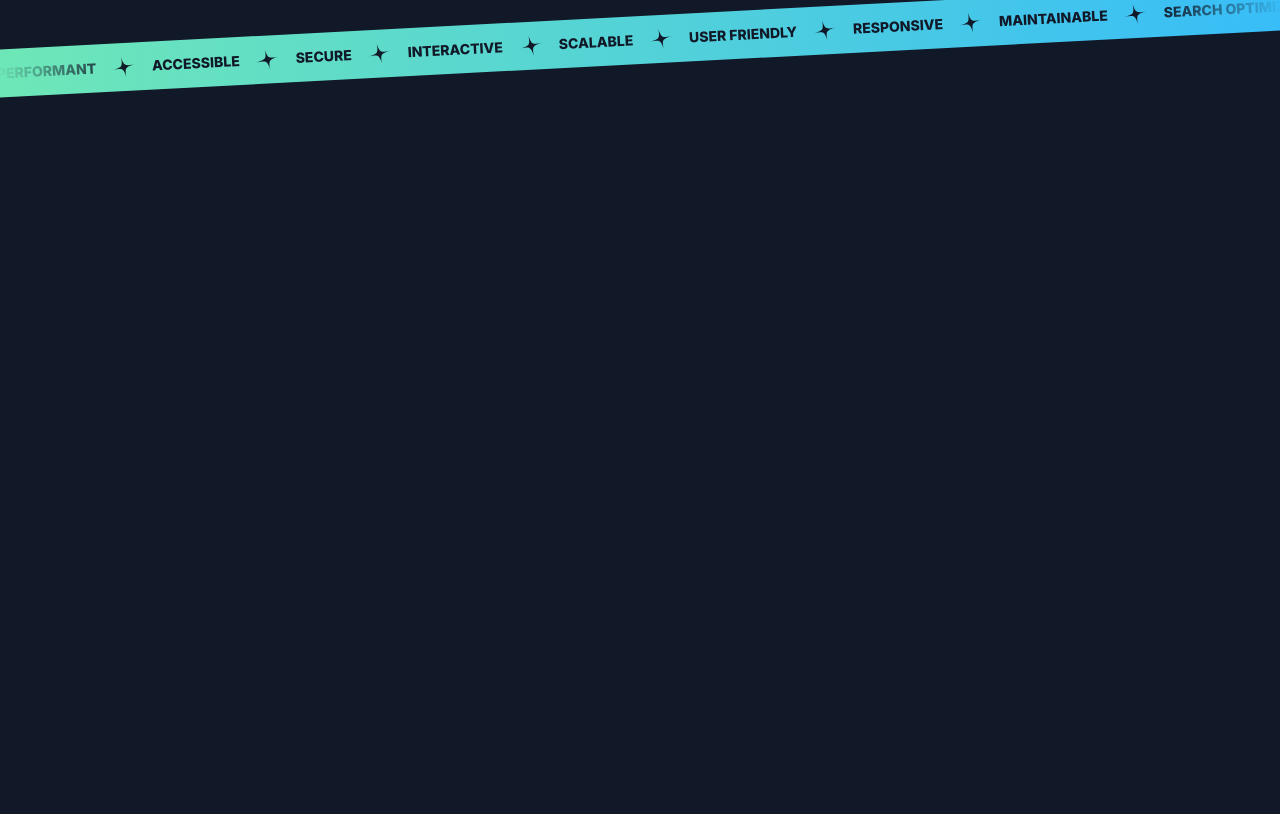
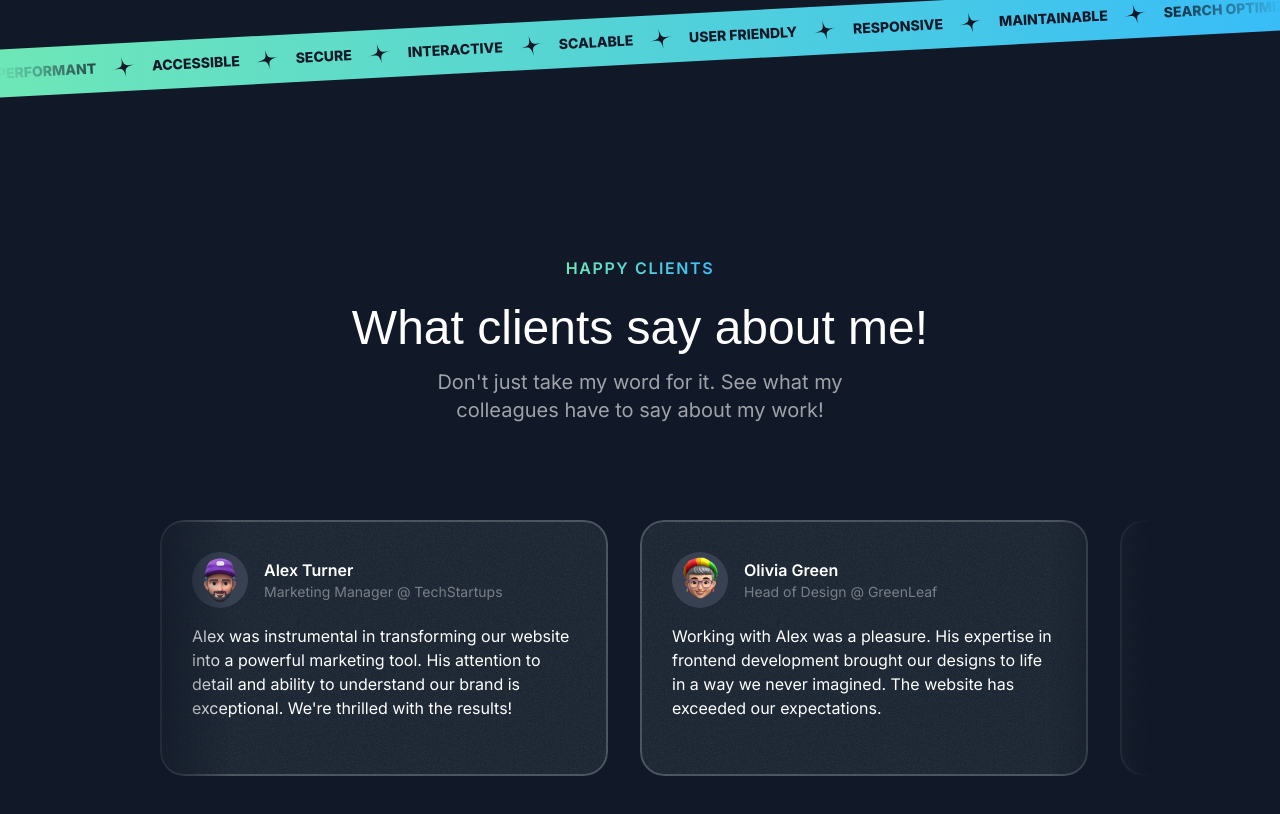
Before and after one commit to devambarbhaya/starter, a Next.js app: page / in a window 1280 px wide. Shown: the part 2920-3734 px from the top of the page. Before the commit the page ends 3080 px from the top, so only its background shows below. Built offline with nearby package versions, Linux system fonts and the light colour scheme; a web font is replaced by a local one.

Commit message:
add Testimonials Section

```diff
--- a/src/app/page.tsx
+++ b/src/app/page.tsx
@@ -2,6 +2,7 @@ import { Header } from "@/sections/Header";
 import { HeroSection } from "@/sections/Hero";
 import { ProjectsSection } from "@/sections/Projects";
 import { TapeSection } from "@/sections/Tape";
+import { TestimonialsSection } from "@/sections/Testimonials";
 
 export default function Home() {
   return (
@@ -10,6 +11,7 @@ export default function Home() {
       <HeroSection />
       <ProjectsSection />
       <TapeSection />
+      <TestimonialsSection />
     </div>
   );
 }
--- a/src/sections/Testimonials.tsx
+++ b/src/sections/Testimonials.tsx
@@ -3,6 +3,9 @@ import memojiAvatar2 from "@/assets/images/memoji-avatar-2.png";
 import memojiAvatar3 from "@/assets/images/memoji-avatar-3.png";
 import memojiAvatar4 from "@/assets/images/memoji-avatar-4.png";
 import memojiAvatar5 from "@/assets/images/memoji-avatar-5.png";
+import { SectionHeader } from "@/components/SectionHeader";
+import Image from "next/image";
+import { Card } from "@/components/Card";
 
 const testimonials = [
   {
@@ -38,5 +41,39 @@ const testimonials = [
 ];
 
 export const TestimonialsSection = () => {
-  return <div>Testimonials Section</div>;
+  return (
+    <div className="py-16 lg:py-24">
+      <div className="container">
+        <SectionHeader
+          eyebrow="Happy Clients"
+          title="What clients say about me!"
+          description="Don't just take my word for it. See what my colleagues have to say about my work!"
+        />
+      </div>
+      <div className="container mt-16 lg:mt-24 flex overflow-x-clip [mask-image:linear-gradient(to_right,transparent,black_10%,black_90%,transparent)]">
+        <div className="flex flex-none gap-8">
+          {testimonials.map((testimonial, index) => (
+            <Card key={index} className="max-w-xs md:p-8 md:max-w-md">
+              <div className="flex gap-4 items-center">
+                <div className="size-14 bg-gray-700 inline-flex items-center justify-center rounded-full flex-shrink-0">
+                  <Image
+                    src={testimonial.avatar}
+                    alt={testimonial.name}
+                    className="max-h-full"
+                  />
+                </div>
+                <div>
+                  <div className="font-semibold">{testimonial.name}</div>
+                  <div className="text-sm text-white/40">
+                    {testimonial.position}
+                  </div>
+                </div>
+              </div>
+              <p className="mt-4 text-sm md:text-base">{testimonial.text}</p>
+            </Card>
+          ))}
+        </div>
+      </div>
+    </div>
+  );
 };
```
